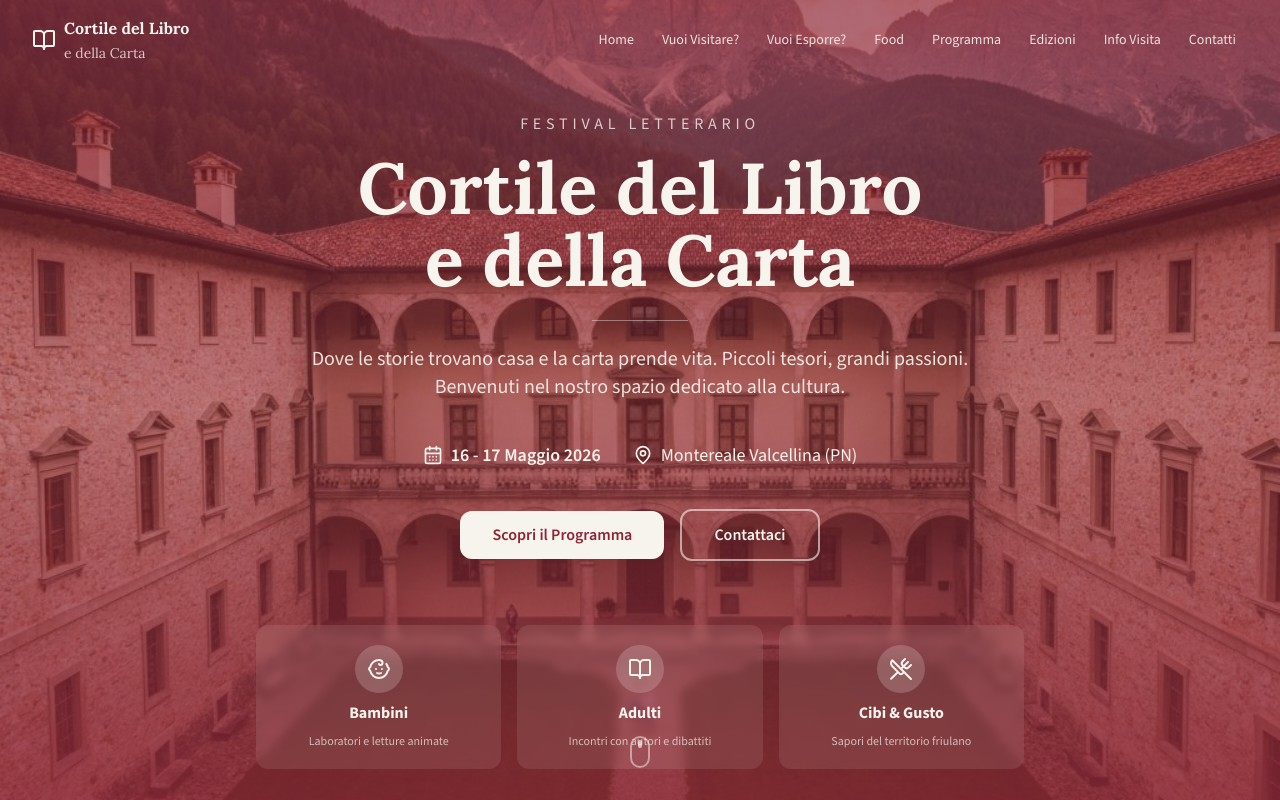
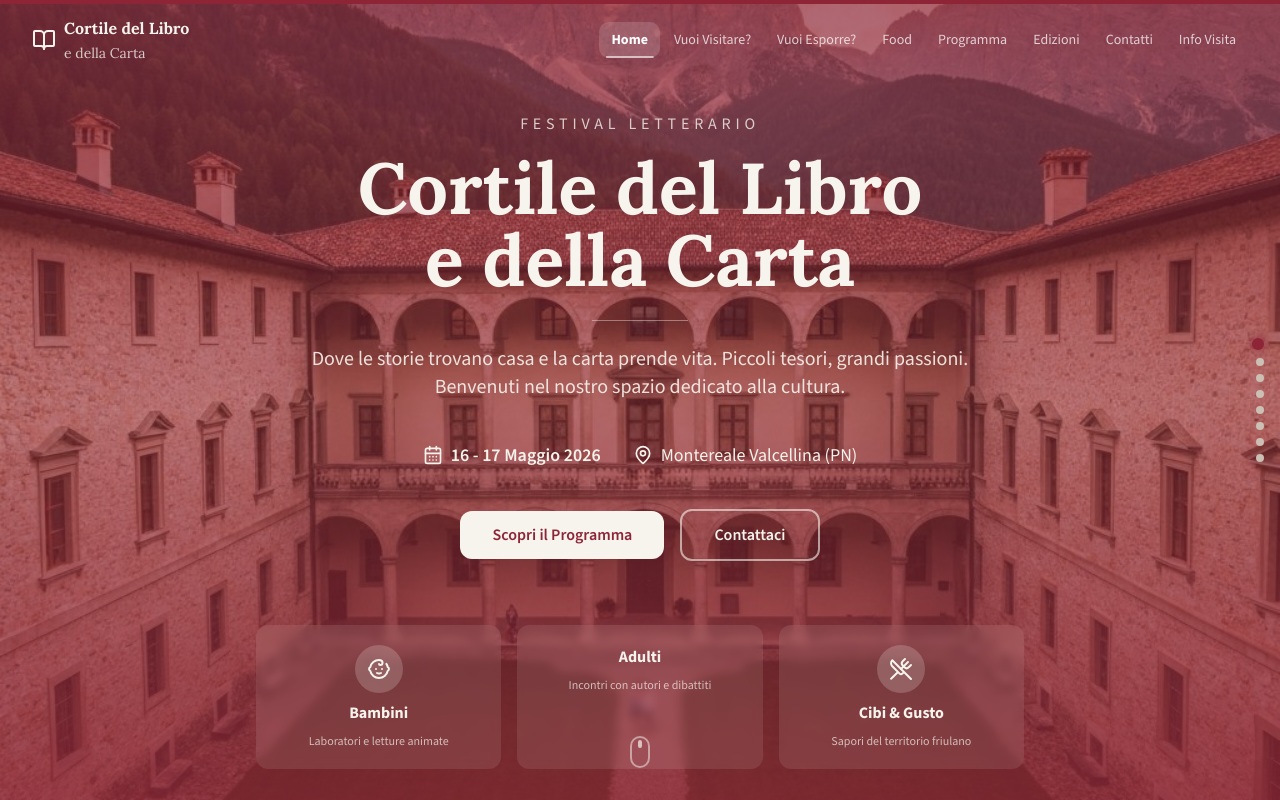
Before and after one commit to NicoMaker/literary-festival-website, a Next.js app: page / in a window 1280 px wide. Shown: the top 800 px of the page. Built offline with nearby package versions, Linux system fonts and the light colour scheme.

Commit message:
sistemazione

```diff
--- a/app/page.tsx
+++ b/app/page.tsx
@@ -1,18 +1,20 @@
 import Navbar from "@/components/navbar";
+import SectionIndicator from "@/components/section-indicator";
 import HeroSection from "@/components/hero-section";
 import ProposteSection from "@/components/proposte-section";
 import CandidatureSection from "@/components/candidature-section";
 import FoodSection from "@/components/food-section";
 import ProgrammaSection from "@/components/programma-section";
 import EdizioniSection from "@/components/edizioni-section";
+import ContattiSection from "@/components/contatti-section";
 import InfoVisitaSection from "@/components/info-visita-section";
-import ContattiSection from "@/components/contatti-section";
 import Footer from "@/components/footer";
 
 export default function Page() {
   return (
     <>
       <Navbar />
+      <SectionIndicator />
       <main>
         <HeroSection />
         <ProposteSection />
@@ -20,8 +22,8 @@ export default function Page() {
         <FoodSection />
         <ProgrammaSection />
         <EdizioniSection />
+        <ContattiSection />
         <InfoVisitaSection />
-        <ContattiSection />
       </main>
       <Footer />
     </>
--- a/components/candidature-section.tsx
+++ b/components/candidature-section.tsx
@@ -5,7 +5,7 @@ export default function CandidatureSection() {
   return (
     <section
       id="vuoi-esporre"
-      className="py-20 lg:py-28"
+      className="scroll-mt-20 py-20 lg:py-28"
       style={{ background: "hsl(25 35% 91%)" }}
     >
       <div className="mx-auto max-w-7xl px-4 lg:px-8">
--- a/components/contatti-section.tsx
+++ b/components/contatti-section.tsx
@@ -12,7 +12,7 @@ export default function ContattiSection() {
   };
 
   return (
-    <section id="contatti" className="py-20 lg:py-28" style={{ background: "hsl(30 25% 96%)" }}>
+    <section id="contatti" className="scroll-mt-20 py-20 lg:py-28" style={{ background: "hsl(30 25% 96%)" }}>
       <div className="mx-auto max-w-7xl px-4 lg:px-8">
         <div className="text-center">
           <p className="text-sm font-medium uppercase tracking-[0.2em] text-accent">
--- a/components/edizioni-section.tsx
+++ b/components/edizioni-section.tsx
@@ -76,7 +76,7 @@ export default function EdizioniSection() {
   return (
     <section
       id="edizioni"
-      className="py-20 lg:py-28"
+      className="scroll-mt-20 py-20 lg:py-28"
       style={{ background: "hsl(270 20% 93%)" }}
     >
       <div className="mx-auto max-w-7xl px-4 lg:px-8">
--- a/components/food-section.tsx
+++ b/components/food-section.tsx
@@ -5,7 +5,7 @@ export default function FoodSection() {
   return (
     <section
       id="food"
-      className="py-20 lg:py-28"
+      className="scroll-mt-20 py-20 lg:py-28"
       style={{ background: "hsl(35 40% 90%)" }}
     >
       <div className="mx-auto max-w-7xl px-4 lg:px-8">
--- a/components/footer.tsx
+++ b/components/footer.tsx
@@ -7,8 +7,8 @@ const footerLinks = [
   { href: "#food", label: "Food" },
   { href: "#programma", label: "Programma" },
   { href: "#edizioni", label: "Edizioni" },
+  { href: "#contatti", label: "Contatti" },
   { href: "#info-visita", label: "Info Visita" },
-  { href: "#contatti", label: "Contatti" }
 ];
 
 const externalLinks = [
--- a/components/hero-section.tsx
+++ b/components/hero-section.tsx
@@ -1,4 +1,4 @@
-import { CalendarDays, MapPin, Baby, UtensilsCrossed, BookOpen } from "lucide-react";
+import { CalendarDays, MapPin, Baby, UtensilsCrossed } from "lucide-react";
 
 const quickCards = [
   {
@@ -9,7 +9,6 @@ const quickCards = [
   },
   {
     href: "#adulti",
-    icon: <BookOpen className="h-6 w-6" />,
     label: "Adulti",
     desc: "Incontri con autori e dibattiti",
   },
@@ -81,11 +80,13 @@ export default function HeroSection() {
               href={card.href}
               className="group flex flex-col items-center gap-2 rounded-xl bg-primary-foreground/10 px-6 py-5 backdrop-blur-sm transition-all hover:bg-primary-foreground/20"
             >
-              <div className="flex h-12 w-12 items-center justify-center rounded-full bg-primary-foreground/20 transition-colors group-hover:bg-primary-foreground/30">
-                {card.icon}
-              </div>
+              {card.icon && (
+                <div className="flex h-12 w-12 items-center justify-center rounded-full bg-primary-foreground/20 transition-colors group-hover:bg-primary-foreground/30">
+                  {card.icon}
+                </div>
+              )}
               <span className="text-base font-bold">{card.label}</span>
-              <span className="text-xs opacity-70 text-center">{card.desc}</span>
+              <span className="text-center text-xs opacity-70">{card.desc}</span>
             </a>
           ))}
         </div>
--- a/components/info-visita-section.tsx
+++ b/components/info-visita-section.tsx
@@ -5,7 +5,7 @@ export default function InfoVisitaSection() {
   return (
     <section
       id="info-visita"
-      className="py-20 lg:py-28"
+      className="scroll-mt-20 py-20 lg:py-28"
       style={{ background: "hsl(200 25% 92%)" }}
     >
       <div className="mx-auto max-w-7xl px-4 lg:px-8">
--- a/components/navbar.tsx
+++ b/components/navbar.tsx
@@ -1,38 +1,61 @@
 "use client";
 
-import { useState, useEffect } from "react";
+import { useState, useEffect, useCallback } from "react";
 import { Menu, X, BookOpen } from "lucide-react";
 
 const navLinks = [
-  { href: "#home", label: "Home" },
-  { href: "#vuoi-visitare", label: "Vuoi Visitare?" },
-  { href: "#vuoi-esporre", label: "Vuoi Esporre?" },
-  { href: "#food", label: "Food" },
-  { href: "#programma", label: "Programma" },
-  { href: "#edizioni", label: "Edizioni" },
-  { href: "#info-visita", label: "Info Visita" },
-  { href: "#contatti", label: "Contatti" }
+  { href: "#home", label: "Home", color: "hsl(350 58% 35%)" },
+  { href: "#vuoi-visitare", label: "Vuoi Visitare?", color: "hsl(350 58% 35%))" },
+  { href: "#vuoi-esporre", label: "Vuoi Esporre?", color: "hsl(350 58% 35%)" },
+  { href: "#food", label: "Food", color: "hsl(350 58% 35%)" },
+  { href: "#programma", label: "Programma", color: "hsl(350 45% 40%)" },
+  { href: "#edizioni", label: "Edizioni", color: "hsl(350 58% 35%)" },
+  { href: "#contatti", label: "Contatti", color: "hsl(350 58% 35%)" },
+  { href: "#info-visita", label: "Info Visita", color: "hsl(350 58% 35%)" },
 ];
 
 export default function Navbar() {
   const [isOpen, setIsOpen] = useState(false);
   const [scrolled, setScrolled] = useState(false);
+  const [activeSection, setActiveSection] = useState("#home");
+
+  const handleScroll = useCallback(() => {
+    setScrolled(window.scrollY > 50);
+
+    const sections = navLinks.map((link) => link.href.replace("#", ""));
+    let current = "home";
+
+    for (const sectionId of sections) {
+      const el = document.getElementById(sectionId);
+      if (el) {
+        const rect = el.getBoundingClientRect();
+        if (rect.top <= 120) {
+          current = sectionId;
+        }
+      }
+    }
+    setActiveSection(`#${current}`);
+  }, []);
 
   useEffect(() => {
-    const handleScroll = () => {
-      setScrolled(window.scrollY > 50);
-    };
-    window.addEventListener("scroll", handleScroll);
+    window.addEventListener("scroll", handleScroll, { passive: true });
+    handleScroll();
     return () => window.removeEventListener("scroll", handleScroll);
-  }, []);
+  }, [handleScroll]);
+
+  const activeLink = navLinks.find((l) => l.href === activeSection);
+  const navBgColor = scrolled && activeLink ? activeLink.color : undefined;
 
   return (
     <nav
-      className={`fixed top-0 left-0 right-0 z-50 transition-all duration-300 ${
-        scrolled
-          ? "bg-primary/95 backdrop-blur-md shadow-lg"
-          : "bg-transparent"
-      }`}
+      className="fixed top-0 left-0 right-0 z-50 transition-all duration-500"
+      style={{
+        backgroundColor: scrolled
+          ? navBgColor || "hsl(350 58% 35% / 0.95)"
+          : "transparent",
+        backdropFilter: scrolled ? "blur(12px)" : undefined,
+        boxShadow: scrolled ? "0 4px 20px rgba(0,0,0,0.15)" : undefined,
+      }}
     >
       <div className="mx-auto max-w-7xl px-4 lg:px-8">
         <div className="flex h-16 items-center justify-between lg:h-20">
@@ -50,16 +73,39 @@ export default function Navbar() {
             </span>
           </a>
 
-          <div className="hidden items-center gap-1 lg:flex">
-            {navLinks.map((link) => (
+          <div className="hidden items-center gap-0.5 lg:flex">
+            {navLinks.map((link) => {
+              const isActive = activeSection === link.href;
+              return (
                 <a
                   key={link.href}
                   href={link.href}
-                className="rounded-md px-3 py-2 text-sm text-primary-foreground/90 transition-colors hover:bg-primary-foreground/10 hover:text-primary-foreground"
+                  className="relative rounded-md px-3 py-2 text-sm transition-all duration-300"
+                  style={{
+                    color: isActive
+                      ? "white"
+                      : "rgba(255,255,255,0.75)",
+                    fontWeight: isActive ? 700 : 400,
+                  }}
                 >
-                {link.label}
+                  {isActive && (
+                    <span
+                      className="absolute inset-0 rounded-md"
+                      style={{
+                        backgroundColor: "rgba(255,255,255,0.15)",
+                      }}
+                    />
+                  )}
+                  <span className="relative">{link.label}</span>
+                  {isActive && (
+                    <span
+                      className="absolute bottom-0 left-1/2 h-0.5 w-4/5 -translate-x-1/2 rounded-full"
+                      style={{ backgroundColor: "rgba(255,255,255,0.6)" }}
+                    />
+                  )}
                 </a>
-            ))}
+              );
+            })}
           </div>
 
           <button
@@ -68,24 +114,54 @@ export default function Navbar() {
             className="rounded-md p-2 text-primary-foreground lg:hidden"
             aria-label={isOpen ? "Chiudi menu" : "Apri menu"}
           >
-            {isOpen ? <X className="h-6 w-6" /> : <Menu className="h-6 w-6" />}
+            {isOpen ? (
+              <X className="h-6 w-6" />
+            ) : (
+              <Menu className="h-6 w-6" />
+            )}
           </button>
         </div>
       </div>
 
       {isOpen && (
-        <div className="border-t border-primary-foreground/10 bg-primary/95 backdrop-blur-md lg:hidden">
-          <div className="px-4 py-4 flex flex-col gap-1">
-            {navLinks.map((link) => (
+        <div
+          className="border-t border-white/10 backdrop-blur-md lg:hidden"
+          style={{
+            backgroundColor: navBgColor
+              ? navBgColor.replace(")", " / 0.97)")
+              : "hsl(350 58% 35% / 0.97)",
+          }}
+        >
+          <div className="flex flex-col gap-1 px-4 py-4">
+            {navLinks.map((link) => {
+              const isActive = activeSection === link.href;
+              return (
                 <a
                   key={link.href}
                   href={link.href}
                   onClick={() => setIsOpen(false)}
-                className="block rounded-md px-3 py-2 text-primary-foreground/90 transition-colors hover:bg-primary-foreground/10"
+                  className="flex items-center gap-3 rounded-md px-3 py-2.5 transition-all duration-200"
+                  style={{
+                    color: "rgba(255,255,255,0.9)",
+                    backgroundColor: isActive
+                      ? "rgba(255,255,255,0.15)"
+                      : "transparent",
+                    fontWeight: isActive ? 700 : 400,
+                  }}
                 >
+                  <span
+                    className="h-2 w-2 rounded-full flex-shrink-0"
+                    style={{
+                      backgroundColor: link.color,
+                      boxShadow: isActive
+                        ? `0 0 8px ${link.color}`
+                        : "none",
+                    }}
+                  />
                   {link.label}
                 </a>
-            ))}
+              );
+            })}
           </div>
         </div>
       )}
--- a/components/programma-section.tsx
+++ b/components/programma-section.tsx
@@ -235,7 +235,7 @@ export default function ProgrammaSection() {
   return (
     <section
       id="programma"
-      className="py-20 lg:py-28"
+      className="scroll-mt-20 py-20 lg:py-28"
       style={{ background: "hsl(350 30% 93%)" }}
     >
       <div className="mx-auto max-w-7xl px-4 lg:px-8">
--- a/components/proposte-section.tsx
+++ b/components/proposte-section.tsx
@@ -86,7 +86,7 @@ export default function ProposteSection() {
   return (
     <section
       id="vuoi-visitare"
-      className="py-20 lg:py-28"
+      className="scroll-mt-20 py-20 lg:py-28"
       style={{ background: "hsl(140 25% 93%)" }}
     >
       <div className="mx-auto max-w-7xl px-4 lg:px-8">
--- /dev/null
+++ b/components/section-indicator.tsx
@@ -0,0 +1,86 @@
+"use client";
+
+import { useState, useEffect, useCallback } from "react";
+
+const sections = [
+  { id: "home", label: "Home", color: "hsl(350 58% 35%)" },
+  { id: "vuoi-visitare", label: "Visitare", color: "hsl(140 30% 38%)" },
+  { id: "vuoi-esporre", label: "Esporre", color: "hsl(25 50% 42%)" },
+  { id: "food", label: "Food", color: "hsl(35 55% 40%)" },
+  { id: "programma", label: "Programma", color: "hsl(350 45% 40%)" },
+  { id: "edizioni", label: "Edizioni", color: "hsl(270 30% 45%)" },
+  { id: "contatti", label: "Contatti", color: "hsl(30 35% 40%)" },
+  { id: "info-visita", label: "Info", color: "hsl(200 35% 40%)" },
+];
+
+export default function SectionIndicator() {
+  const [active, setActive] = useState("home");
+
+  const handleScroll = useCallback(() => {
+    let current = "home";
+    for (const s of sections) {
+      const el = document.getElementById(s.id);
+      if (el) {
+        const rect = el.getBoundingClientRect();
+        if (rect.top <= 120) {
+          current = s.id;
+        }
+      }
+    }
+    setActive(current);
+  }, []);
+
+  useEffect(() => {
+    window.addEventListener("scroll", handleScroll, { passive: true });
+    handleScroll();
+    return () => window.removeEventListener("scroll", handleScroll);
+  }, [handleScroll]);
+
+  const activeSection = sections.find((s) => s.id === active);
+
+  return (
+    <>
+      {/* Top color bar - always visible */}
+      <div
+        className="fixed top-0 left-0 right-0 z-[60] h-1 transition-colors duration-500"
+        style={{ backgroundColor: activeSection?.color || sections[0].color }}
+      />
+
+      {/* Side dot navigator - desktop only */}
+      <div className="fixed right-4 top-1/2 z-50 hidden -translate-y-1/2 flex-col gap-2 lg:flex">
+        {sections.map((s) => {
+          const isActive = active === s.id;
+          return (
+            <a
+              key={s.id}
+              href={`#${s.id}`}
+              className="group relative flex items-center justify-end"
+              aria-label={`Vai a ${s.label}`}
+            >
+              {/* Label tooltip */}
+              <span
+                className="pointer-events-none absolute right-6 whitespace-nowrap rounded-md px-2 py-1 text-xs font-semibold opacity-0 transition-all duration-200 group-hover:opacity-100"
+                style={{
+                  backgroundColor: s.color,
+                  color: "white",
+                }}
+              >
+                {s.label}
+              </span>
+              {/* Dot */}
+              <span
+                className="block rounded-full transition-all duration-300"
+                style={{
+                  width: isActive ? 12 : 8,
+                  height: isActive ? 12 : 8,
+                  backgroundColor: isActive ? s.color : "hsl(30 20% 75%)",
+                  boxShadow: isActive ? `0 0 8px ${s.color}` : "none",
+                }}
+              />
+            </a>
+          );
+        })}
+      </div>
+    </>
+  );
+}
```
Lines whose indentation alone changed are shown as unchanged.
